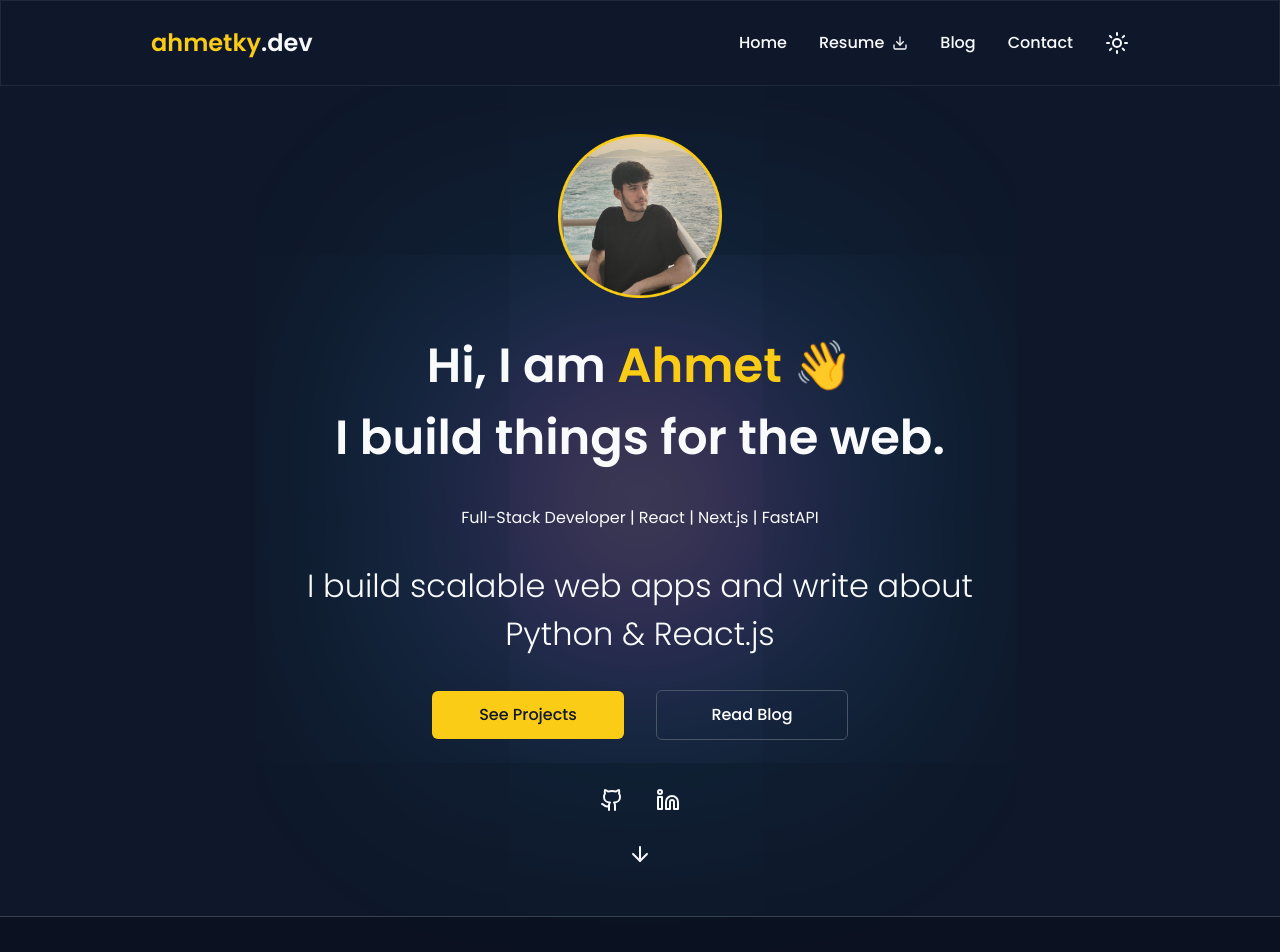
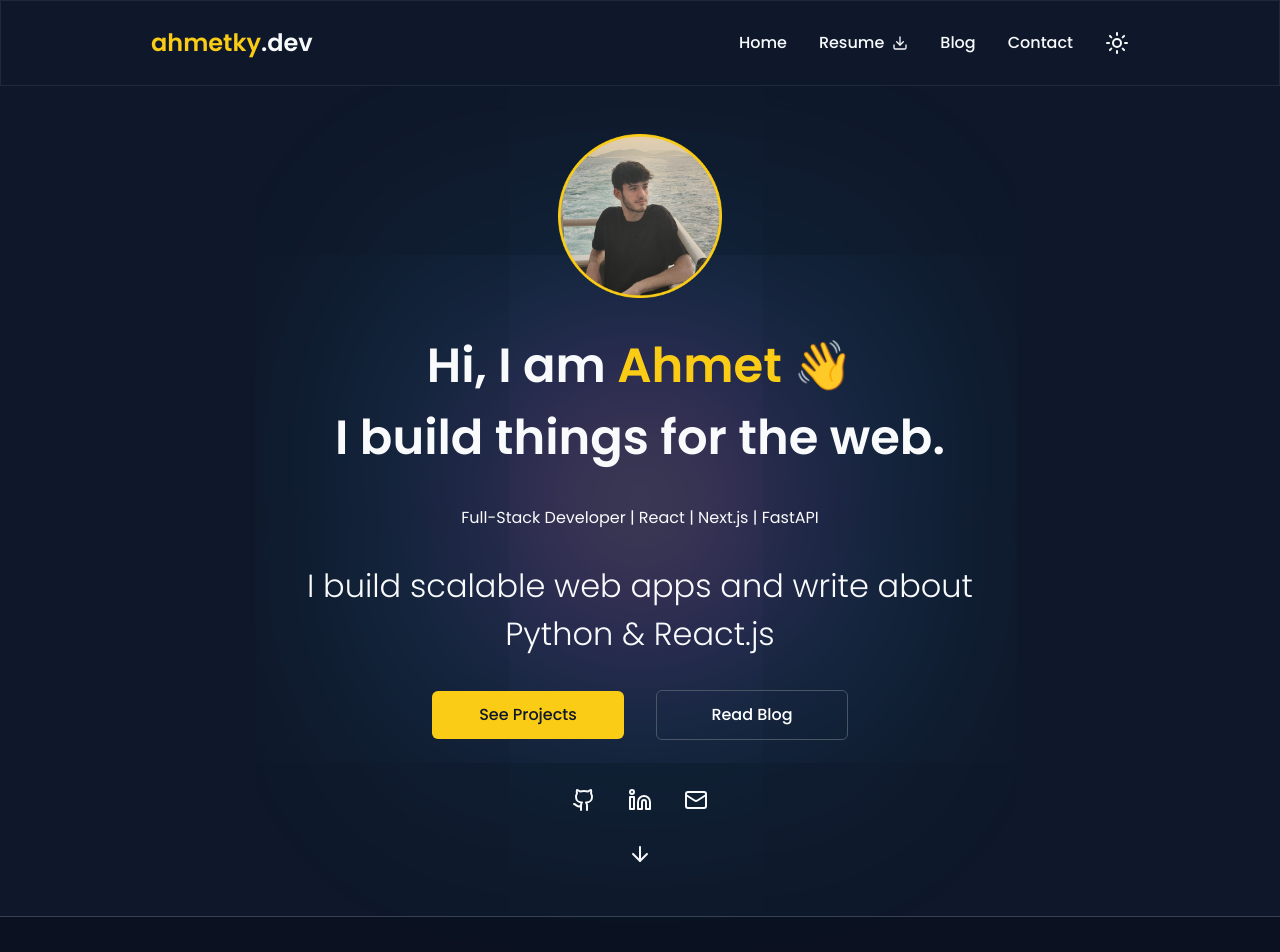
Before and after one commit to kaya70875/personal, a Next.js app: page / in a window 1280 px wide. Shown: the top 952 px of the page. Built offline with nearby package versions, Linux system fonts and the light colour scheme.

Commit message:
update socials

```diff
--- a/src/components/Socials.tsx
+++ b/src/components/Socials.tsx
@@ -1,4 +1,4 @@
-import { Github, Linkedin } from 'lucide-react';
+import { Github, Linkedin, MailIcon } from 'lucide-react';
 import Link from 'next/link'
 import React from 'react'
 
@@ -8,13 +8,19 @@ interface SocialsProps {
 }
 
 export default function Socials({ className = '', gap = 'gap-8' }: SocialsProps) {
+
+    const linkStyle = 'transition-all duration-200 ease-in hover:text-accent transition-all duration-200 ease-in hover:text-accent';
+
     return (
         <div className={`socials text-text dark:text-dark-text flex items-center justify-center ${className} ${gap}`}>
-            <Link href={'https://github.com/kaya70875'} target="__blank" className="transition-all duration-200 ease-in hover:text-accent">
+            <Link href={'https://github.com/kaya70875'} target="__blank" className={linkStyle}>
                 <Github />
             </Link>
-            <Link href={'https://www.linkedin.com/in/ahmet-kaya-44a2172aa/'} target="__blank" className="transition-all duration-200 ease-in hover:text-accent">
+            <Link href={'https://www.linkedin.com/in/ahmet-kaya-44a2172aa/'} target="__blank" className={linkStyle}>
                 <Linkedin />
+            </Link>
+            <Link href={'mailto:kaya70875@gmail.com'} target='__blank' rel='noopener noreferrer' className={linkStyle}>
+                <MailIcon />
             </Link>
         </div>
     )
```
